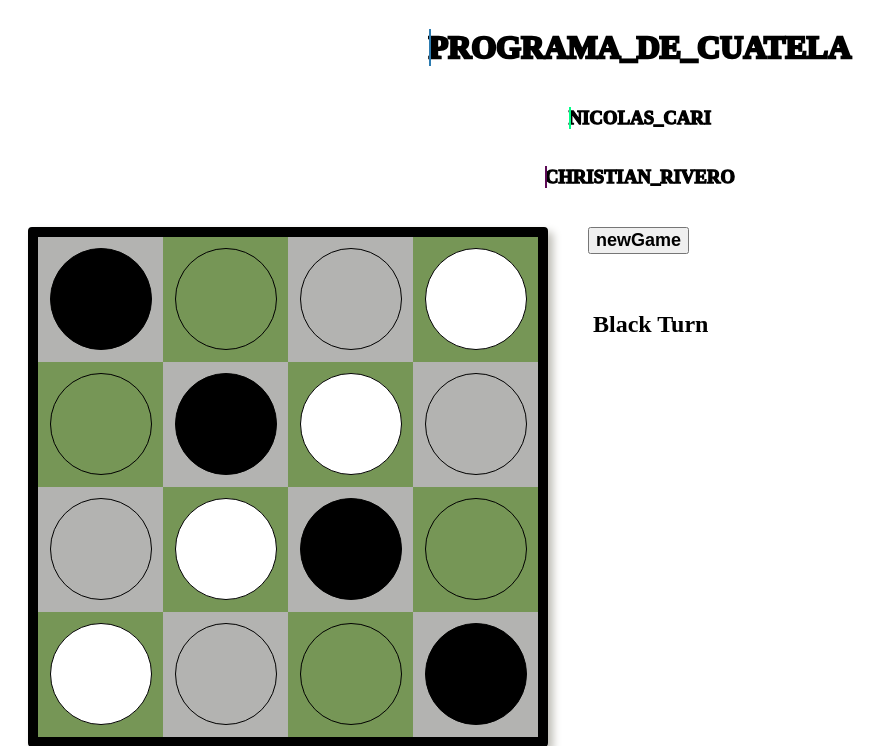
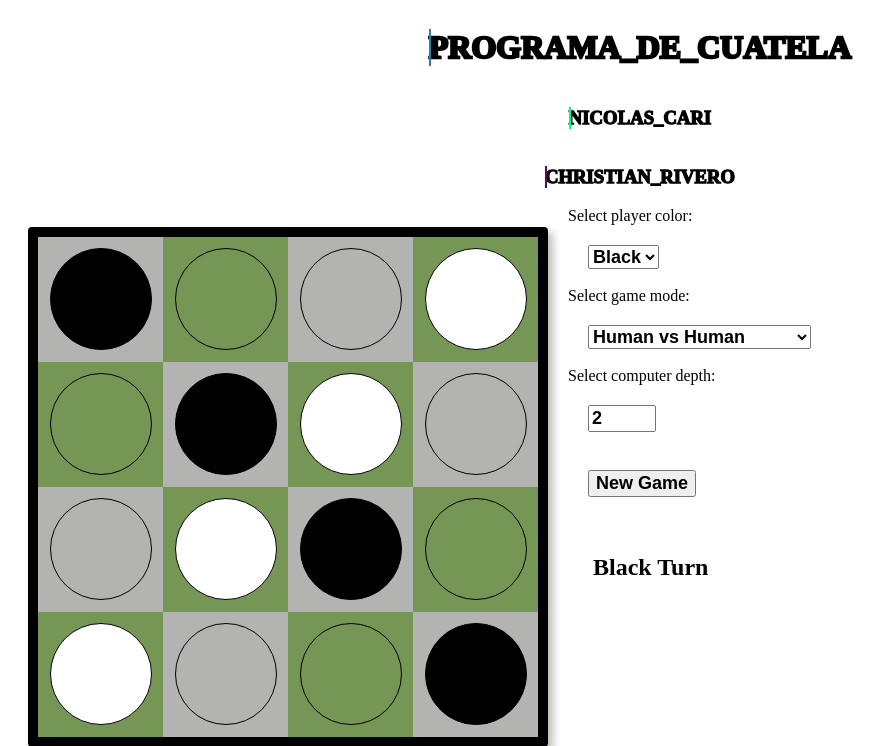
Before and after one commit to DwijanX/CuatelaInteligente, a Flask app: page / in a window 1280 px wide. Shown: the top 746 px of the page, without its empty margins (0-888 px from the left). Run offline with Flask 2, Linux system fonts and the light colour scheme.

Commit message:
side and depth selection

```diff
--- a/Src/app.py
+++ b/Src/app.py
@@ -9,14 +9,42 @@ app=Flask(__name__)
 gameStart = None
 receivedNewInstructions=False
 instructionsData=[]
+mode = ""
+color = ""
+depth = ""
+
+@app.route('/settings', methods=['POST'])
+def settings():
+    global mode, color, depth
+    data = request.get_json()
+    color = data.get('color')
+    mode = data.get('mode')
+    depth = data.get('depth')
+
+    print(color,mode,depth)
+
+    return jsonify({'settings changed': True})
+
 #creates game.py environment after html was created
 @app.route('/start_game')
 def start_game():
-    global gameStart
+    global gameStart, mode, color, depth
     print("game started")
     mediatorGame=mediator.gameMediator()
     gameStart=game.Game(mediatorGame)
-    gameStart.createPlayers(False,True)
+
+    #true creates a bot player, false a human one
+    if(mode == "Human vs Human"):
+        gameStart.createPlayers(False,False)
+    if(mode == "Computer vs Computer"):
+        gameStart.createPlayers(True,True)
+    if(mode == "Human vs Computer"):
+        if(color == "Black"):
+            gameStart.createPlayers(False,True)
+        if(color == "White"):
+            gameStart.createPlayers(True,False)
+
+    gameStart.depthAi = depth
     gameStart.startGame()
     return 'Game started'
 
--- a/Src/static/css/style.css
+++ b/Src/static/css/style.css
@@ -94,6 +94,31 @@
   font-size: 18px;
   font-weight: bold;
   display: block;
+}
+
+#colorSelection {
+  margin-left: 20px;
+  margin-top: 20px;
+  font-size: 18px;
+  font-weight: bold;
+  display: inline-block;
+}
+
+#modeSelection {
+  margin-left: 20px;
+  margin-top: 20px;
+  font-size: 18px;
+  font-weight: bold;
+  display: inline-block;
+}
+
+#depthInput {
+  margin-left: 20px;
+  margin-top: 20px;
+  font-size: 18px;
+  font-weight: bold;
+  display: inline-block;
+  width: 60px;
 }
 
 #turn {
--- a/Src/static/scripts/movement.js
+++ b/Src/static/scripts/movement.js
@@ -13,13 +13,49 @@ let turn = 1
 
 const squares = document.querySelectorAll('.square');
 const startButton = document.querySelector('#startButton');
+const modeSelection = document.querySelector('#modeSelection');
+const colorSelection = document.querySelector('#colorSelection');
+const depthInput = document.querySelector('#depthInput');
+
+
+async function sendSelection(){
+  const selectedColor = colorSelection.value;
+  const selectedMode = modeSelection.value;
+  const selectedDepth = depthInput.value;
+  console.log(selectedColor,selectedMode,selectedDepth)
+
+  settings = JSON.stringify({
+    color: selectedColor,
+    mode: selectedMode,
+    depth: selectedDepth
+})
+  return new Promise((resolve, reject) => {
+    var xhr = new XMLHttpRequest();
+    xhr.open('POST', '/settings');
+    xhr.setRequestHeader('Content-Type', 'application/json');
+    xhr.onload = function() {
+      if (xhr.status === 200) {
+        var response = JSON.parse(xhr.responseText);
+        if (response.success) {
+          console.log('settings changed successfully');
+          resolve();
+        } else {
+          reject();
+        }
+      }
+    };
+    console.log("ready to send settings");
+    xhr.send(settings);
+
+  });
+}
 
 async function startGame(){
-    console.log("inicializando");
-    var xhr = new XMLHttpRequest();
-    xhr.open('GET', '/start_game');
-    xhr.send();
-    await listener()
+  console.log("inicializando");
+  var xhr = new XMLHttpRequest();
+  xhr.open('GET', '/start_game');
+  xhr.send();
+  await listener()
 }
 
 
@@ -181,6 +217,7 @@ async function listener()
 
 
 startButton.addEventListener("click", function() {
+  sendSelection();
   startGame();
 });
 
--- a/Src/templates/index.html
+++ b/Src/templates/index.html
@@ -73,29 +73,28 @@
         </div>
       </div>
 
-      <!-- {% for row in board %}
-        <div class="file">
-          {% for index in [0,1,2,3] %}
-            <div class="square">
-              {% if row[index]==0 %}
-              <div class="piece empty"></div>
-              {% endif %}
-              {% if row[index]==1 %}
-              <div class="piece black"></div>
-              {% endif %}
-              {% if row[index]==2 %}
-              <div class="piece white"></div>
-              {% endif %}
-            </div>
-          {% endfor %}
-        </div>
-        {% endfor %}-->
-        <div class="containerForText">
-          <button id="startButton" type="button">newGame</button>
-          <div id="selected"></div>
-          <div id="moveTo"></div>
-          <div id="turn">Black Turn</div>
-        </div>
+    <div class="containerForText">
+      <label for="colorSelection">Select player color:</label>
+      <select id="colorSelection">
+        <option value="black">Black</option>
+        <option value="white">White</option>
+      </select>
+      <br>
+      <label for="modeSelection">Select game mode:</label>
+      <select id="modeSelection">
+        <option value="Human vs Human">Human vs Human</option>
+        <option value="Human vs Computer">Human vs Computer</option>
+        <option value="Computer vs Computer">Computer vs Computer</option>
+      </select>
+      <br>
+      <label for="depthInput">Select computer depth:</label>
+      <input type="number" id="depthInput" name="depth" value="2" min="1" max="10">
+      <br>
+      <button id="startButton" type="button">New Game</button>
+      <div id="selected"></div>
+      <div id="moveTo"></div>
+      <div id="turn">Black Turn</div>
+  </div>
     </div>
       <script src="{{ url_for('static', filename='scripts/movement.js') }}"></script>
 </body>
```
Also changed, not shown: Src/game.py (+8 -5 lines).
